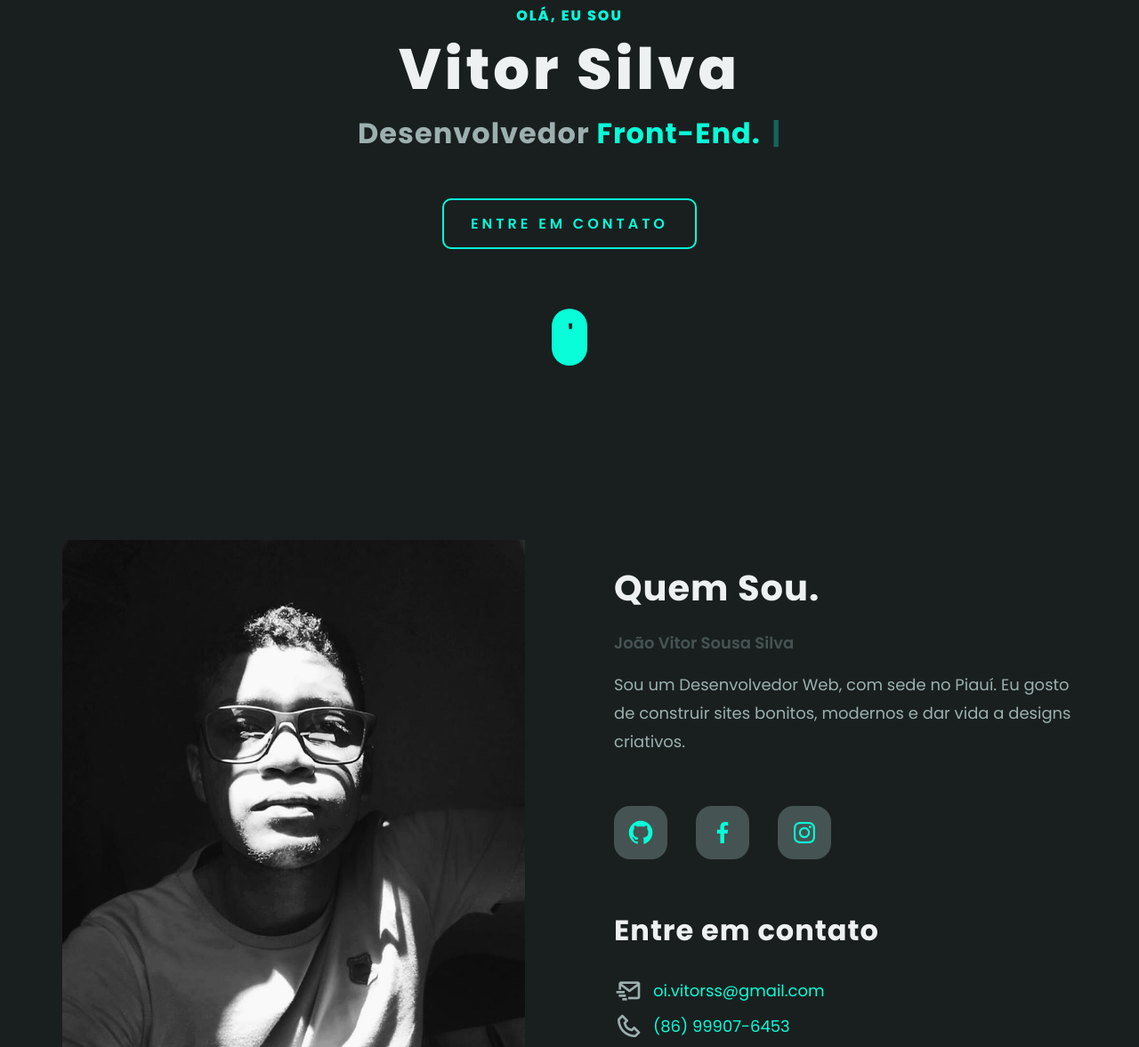
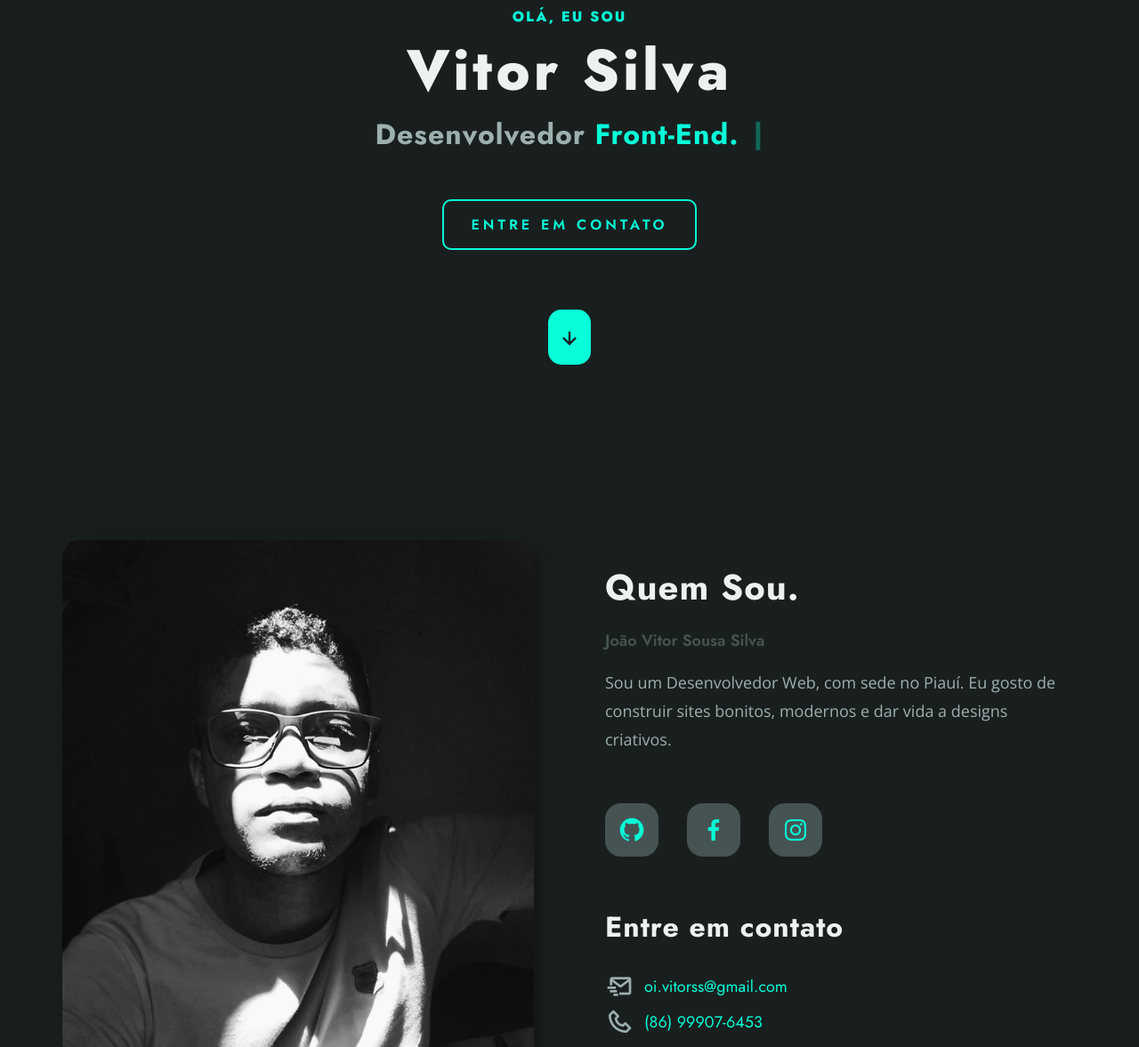
Before and after one commit to vitorss/portfolio-vitorss, a plain HTML site: page index.html in a window 1280 px wide. Shown: the part 193-1370 px from the top of the page at 89% size. Drawn offline with nearby package versions, Linux system fonts and the light colour scheme.

Commit message:
upgrade fonts

```diff
--- a/index.html
+++ b/index.html
@@ -45,10 +45,14 @@
                     <div class="content-button">
                         <a href="#contact" class="button">Entre em contato</a>
                     </div>
-                    <div class="wrapper-arrow">
-                        <span>
-                        </span>
-                    </div>
+                    <a href="#about">
+                        <div class="wrapper-arrow">
+                            <span>
+                                <i class='bx bx-down-arrow-alt'></i>
+                            </span>
+                        </div>
+                    </a>
+
                 </div>
             </div>
             <div id="sideNavigation" class="sidenav">
@@ -64,8 +68,7 @@
             <div class="container">
                 <div class="content-about">
                     <div class="about-image">
-                        <img class="image" src="/src/assets/image/profile-cover.jpg"
-                            alt="">
+                        <img class="image" src="/src/assets/image/profile-cover.jpg" alt="">
                     </div>
                     <div class="about-info">
                         <div class="info">
@@ -78,8 +81,10 @@
                         <div class="info-icons">
                             <a href="https://github.com/vitorss" target="_blank" class="button"><i
                                     class='bx bxl-github'></i></a>
-                            <a href="https://www.facebook.com/oi.vitorss" target="_blank" class="button"><i class='bx bxl-facebook'></i></a>
-                            <a href="https://www.instagram.com/oi.vitorss/" target="_blank" class="button"><i class='bx bxl-instagram'></i></a>
+                            <a href="https://www.facebook.com/oi.vitorss" target="_blank" class="button"><i
+                                    class='bx bxl-facebook'></i></a>
+                            <a href="https://www.instagram.com/oi.vitorss/" target="_blank" class="button"><i
+                                    class='bx bxl-instagram'></i></a>
                         </div>
                         <div class="info-contact">
                             <h4>Entre em contato</h4>
@@ -240,8 +245,10 @@
                         <div class="info-icons">
                             <a href="https://github.com/vitorss" target="_blank" class="button"><i
                                     class='bx bxl-github'></i></a>
-                            <a href="https://www.facebook.com/oi.vitorss" target="_blank" class="button"><i class='bx bxl-facebook'></i></a>
-                            <a href="https://www.instagram.com/oi.vitorss/" target="_blank" class="button"><i class='bx bxl-instagram'></i></a>
+                            <a href="https://www.facebook.com/oi.vitorss" target="_blank" class="button"><i
+                                    class='bx bxl-facebook'></i></a>
+                            <a href="https://www.instagram.com/oi.vitorss/" target="_blank" class="button"><i
+                                    class='bx bxl-instagram'></i></a>
                         </div>
                     </div>
                     <div class="copyright-area">
--- a/src/css/about.css
+++ b/src/css/about.css
@@ -6,12 +6,17 @@
     width: 100%;
     display: grid;
     grid-template-columns: 1fr 1fr;
-    grid-gap: 100px;
+    grid-gap: 80px;
 }
 
 .about-image {
     background-size: cover;
     object-fit: cover;
+}
+
+.about-image img {
+    border-radius: 20px;
+    box-shadow: 5px 5px 20px 0 rgba(20, 20, 20, 1);
 }
 
 .about-info .info .title {
@@ -34,6 +39,7 @@
     font-size: var(--font-18px);
     color: var(--color-outer-space);
     line-height: var(--font-32px);
+    font-family: "Open Sans", sans-serif;
 }
 
 .about-info .info-contact {
--- a/src/css/base.css
+++ b/src/css/base.css
@@ -57,7 +57,7 @@ body {
     --font-104px: 6.5rem;
     --font-112px: 7rem;
     /* fonte padrão */
-    --font-family: 'Poppins', sans-serif;
+    font-family: 'Jost', sans-serif;
 }
 
 .container {
--- a/src/css/navigation.css
+++ b/src/css/navigation.css
@@ -28,7 +28,7 @@
 .navbar-menu .menu li a {
     position: relative;
     padding: 5px 10px;
-    font-size: var(--font-16px);
+    font-size: var(--font-18px);
     color: var(--color-light);
     font-weight: 600;
     text-transform: capitalize;
--- a/src/css/services.css
+++ b/src/css/services.css
@@ -124,6 +124,7 @@
 
 .services-card .card .description p {
     font-size: var(--font-18px);
+    font-family: "Open Sans", sans-serif;
 }
 
 @media screen and (max-width: 968px) {
--- a/src/css/styles.css
+++ b/src/css/styles.css
@@ -1,4 +1,4 @@
-@import url("https://fonts.googleapis.com/css?family=Poppins:200,300,400,500,600,700,800,900&display=swap");
+@import url("https://fonts.googleapis.com/css2?family=Jost:ital,wght@0,300;0,400;0,500;0,600;0,700;0,800;0,900;1,300&display=swap");
 @import url('https://fonts.googleapis.com/css?family=Open+Sans:300,400,600&display=swap');
 @import url("https://unpkg.com/boxicons@2.0.5/css/boxicons.min.css");
 @import "/src/css/base.css";
--- a/src/css/wrapper.css
+++ b/src/css/wrapper.css
@@ -85,13 +85,13 @@
 
 @keyframes scroll {
     0% {
-        transform: translate(0px, -18px);
+        transform: translate(0px, -10px);
     }
     50% {
-        transform: translate(0px, -25px);
+        transform: translate(0px, 8px);
     }
     100% {
-        transform: translate(0px, -18px);
+        transform: translate(0px, -10px);
     }
 }
 
@@ -144,33 +144,27 @@
 } */
 
 .wrapper-arrow {
-    padding: 32px 20px;
+    padding: 15px 10px;
     margin-top: 20px;
     background: var(--color-dark-turquoise);
-    border-radius: 20px;
+    border-radius: 15px;
 }
 
-.wrapper-arrow span::after {
-    content: " ' ";
-    position: absolute;
-    margin-left: -2px;
+.wrapper-arrow i {
     font-size: var(--font-28px);
     animation: scroll 2s infinite;
     color: var(--color-smoky-black);
-    font-weight: bold;
+    font-weight: 500;
 }
-
-/* .wrapper-arrow i {
-    font-size: var(--font-28px);
-    animation: scroll 2s infinite;
-    color: var(--color-smoky-black);
-} */
 
 @media screen and (max-width: 968px) {
     .content-title .title {
         font-size: var(--font-56px);
     }
     .content-title .legend {
+        font-size: var(--font-24px);
+    }
+    .content-title .legend .legend-color {
         font-size: var(--font-24px);
     }
     .content-title .subtitle {
```
